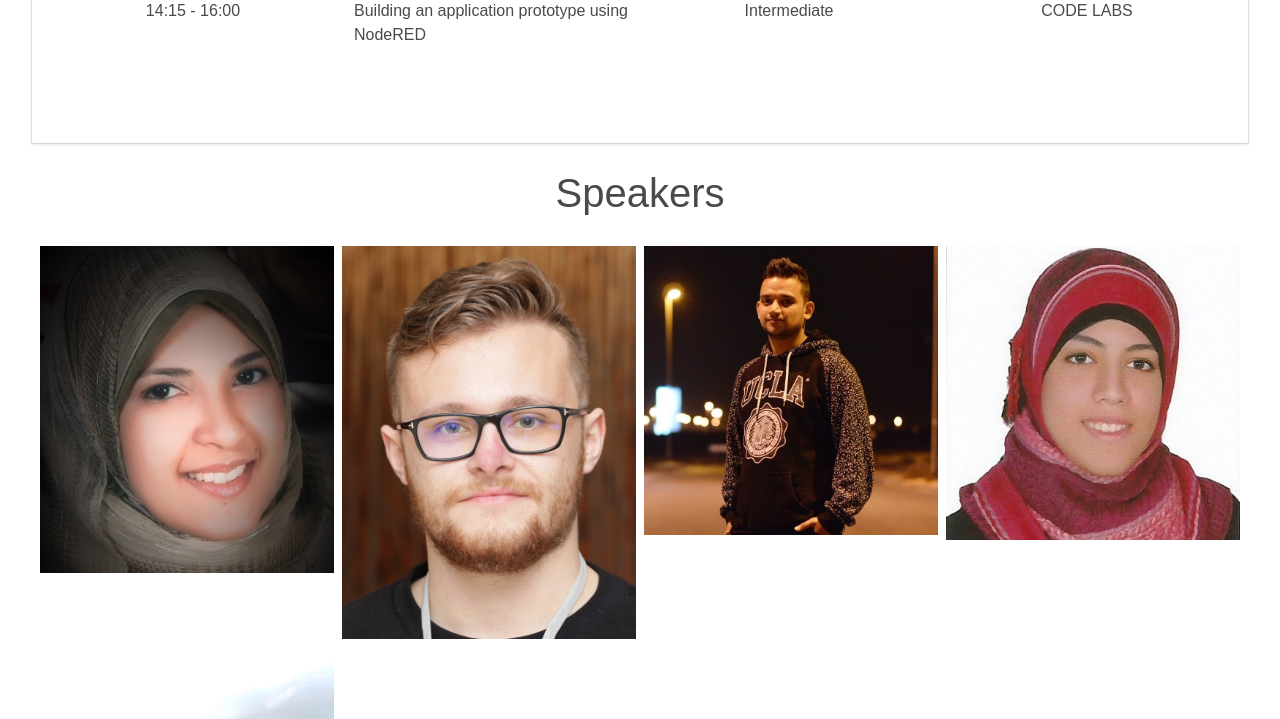
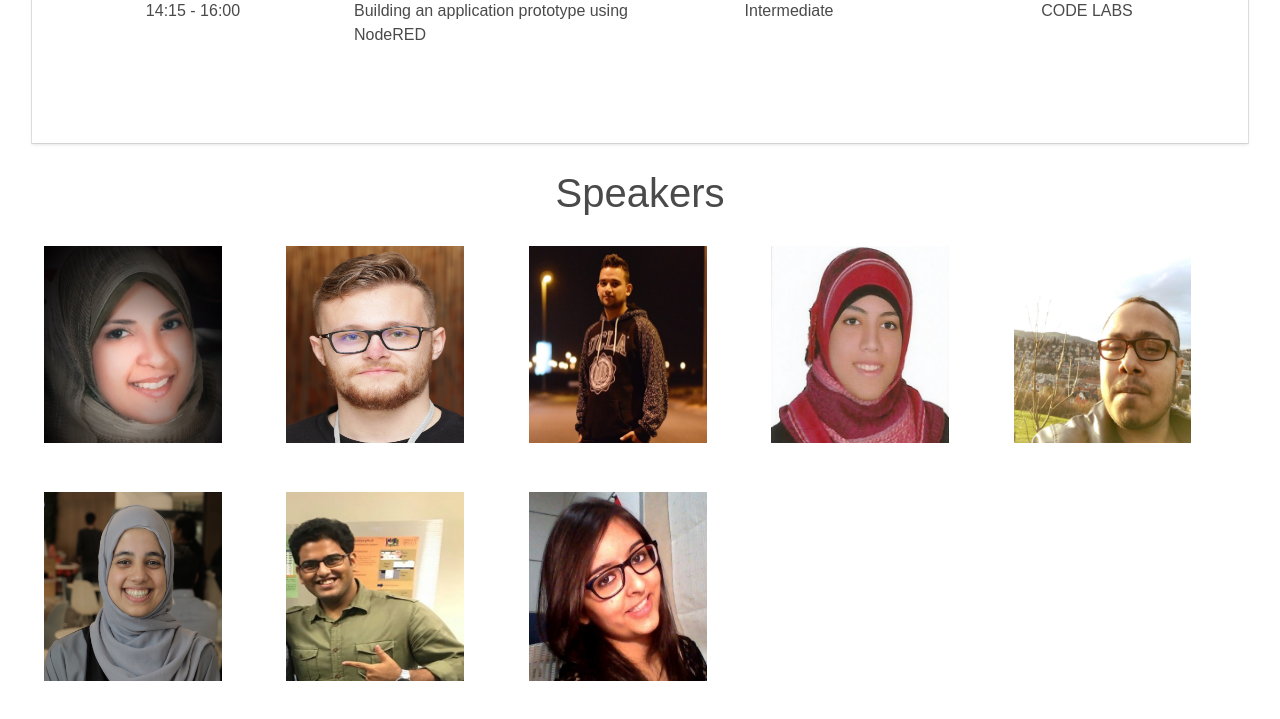
Before and after one commit to sudoalgorithm/IBM-Cloud-DevFest-2018-Website, a Flask app: page / in a window 1280 px wide. Shown: the part 4338-5057 px from the top of the page. Run offline with Flask 2, Linux system fonts and the light colour scheme; some libraries are stand-ins or nearby versions.

Commit message:
Updated css

```diff
--- a/static/css/style.css
+++ b/static/css/style.css
@@ -97,19 +97,21 @@ iframe{
     display: flex;
     -ms-flex-wrap: wrap;
     flex-wrap: wrap;
-    padding: 0 4px;
+    padding: 0 2px;
 }
 
 .column-photos {
     -ms-flex: 25%;
     flex: 25%;
-    max-width: 25%;
-    padding: 0 4px;
+    max-width: 20%;
+    padding: 0 10px;
 }
 
 .column-photos img {
     margin-top: 8px;
     vertical-align: middle;
+    width:80%;
+    height:80%;
 }
 
 #section-six h1{
```
